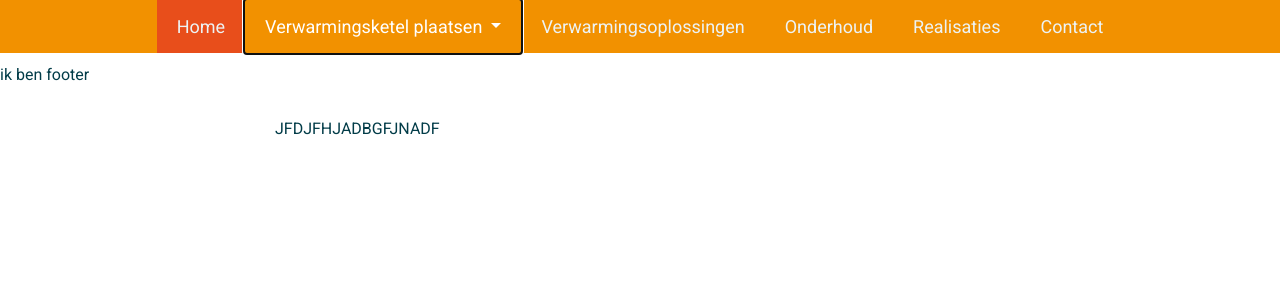
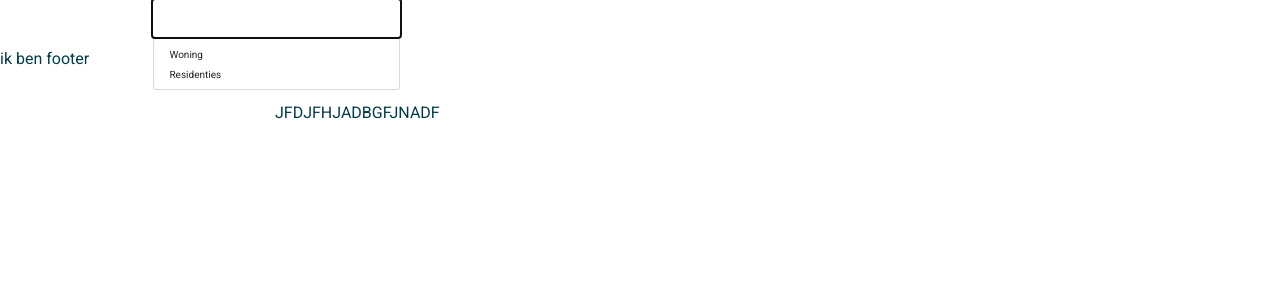
Before and after one commit to AntonLabeeuw/heating-company-team2, a PHP site: page / in a window 1280 px wide, after a click on "Verwarmingsketel plaatsen". Shown: the top 300 px of the page. Run offline with PHP 8.4, Linux system fonts and the light colour scheme; some libraries are stand-ins or nearby versions.

Commit message:
navbar en realisatiepagina bewerkt

```diff
--- a/css/_components.nav.scss
+++ b/css/_components.nav.scss
@@ -7,73 +7,6 @@
   font-size: 1.8rem;
   font-family: $font-family;
   &__active {
-    color: $color-grey;
-    background-color: $color-red;
-  }
-}
-
-/* ============ desktop view ============ */
-@media all and (min-width: 992px) {
-  .navbar .nav-item .dropdown-menu {
-    display: none;
-    background-color: $color-orange;
-  }
-
-  .navbar .nav-item:hover .nav-link {
-    /* color: #fff; */
-    background-color: $color-orange;
-  }
-
-  .navbar .nav-item:hover .dropdown-menu {
-    display: block;
-    background-color: $color-orange;
-  }
-
-  .navbar .nav-item .dropdown-menu {
-    margin-top: 0;
-    background-color: $color-orange;
-  }
-}
-
-/* ============ desktop view .end// ============ */
-.navbar-background {
-  background-color: $color-orange;
-}
-.navbar-nav {
-  justify-content: center;
-  flex: 1;
-  background-color: $color-orange;
-}
-
-.dropdown-item {
-  background-color: $color-orange;
-  color: white;
-  font-size: 1.8rem;
-
-  &:hover {
-    color: $color-grey;
-    background-color: $color-red;
-  }
-}
-.dropdown-menu {
-  // box-shadow: -2px -2px 18px 8px rgba(0, 0, 0, 0.15);
-  background-color: $color-orange;
-  outline: none;
-  max-width: 100%;
-}
-/* change the color of active or hovered links */
-.active-link {
-  color: $color-grey;
-  background-color: $color-red; /* add background-color to active links */
-}
-
-/* change the link color */
-.navbar .navbar-nav .nav-link {
-  color: $color-grey;
-  padding: 1.3rem 2rem;
-  font-size: 1.8rem;
-
-  &:hover {
     color: $color-grey;
     background-color: $color-red;
   }
--- a/css/screen.css
+++ b/css/screen.css
@@ -184,77 +184,6 @@ p {
   background-color: #e84e1b;
 }
 
-/* ============ desktop view ============ */
-@media all and (min-width: 992px) {
-  .navbar .nav-item .dropdown-menu {
-    display: none;
-    background-color: #f29100;
-  }
-  .navbar .nav-item:hover .nav-link {
-    /* color: #fff; */
-    background-color: #f29100;
-  }
-  .navbar .nav-item:hover .dropdown-menu {
-    display: block;
-    background-color: #f29100;
-  }
-  .navbar .nav-item .dropdown-menu {
-    margin-top: 0;
-    background-color: #f29100;
-  }
-}
-
-/* ============ desktop view .end// ============ */
-.navbar-background {
-  background-color: #f29100;
-}
-
-.navbar-nav {
-  -webkit-box-pack: center;
-      -ms-flex-pack: center;
-          justify-content: center;
-  -webkit-box-flex: 1;
-      -ms-flex: 1;
-          flex: 1;
-  background-color: #f29100;
-}
-
-.dropdown-item {
-  background-color: #f29100;
-  color: white;
-  font-size: 1.8rem;
-}
-
-.dropdown-item:hover {
-  color: #edf3f4;
-  background-color: #e84e1b;
-}
-
-.dropdown-menu {
-  background-color: #f29100;
-  outline: none;
-  max-width: 100%;
-}
-
-/* change the color of active or hovered links */
-.active-link {
-  color: #edf3f4;
-  background-color: #e84e1b;
-  /* add background-color to active links */
-}
-
-/* change the link color */
-.navbar .navbar-nav .nav-link {
-  color: #edf3f4;
-  padding: 1.3rem 2rem;
-  font-size: 1.8rem;
-}
-
-.navbar .navbar-nav .nav-link:hover {
-  color: #edf3f4;
-  background-color: #e84e1b;
-}
-
 /* navbar materialize ********************************************/
 .nav-wrapper {
   background-color: #f29100;
```
Also changed, not shown: 1 other file.
